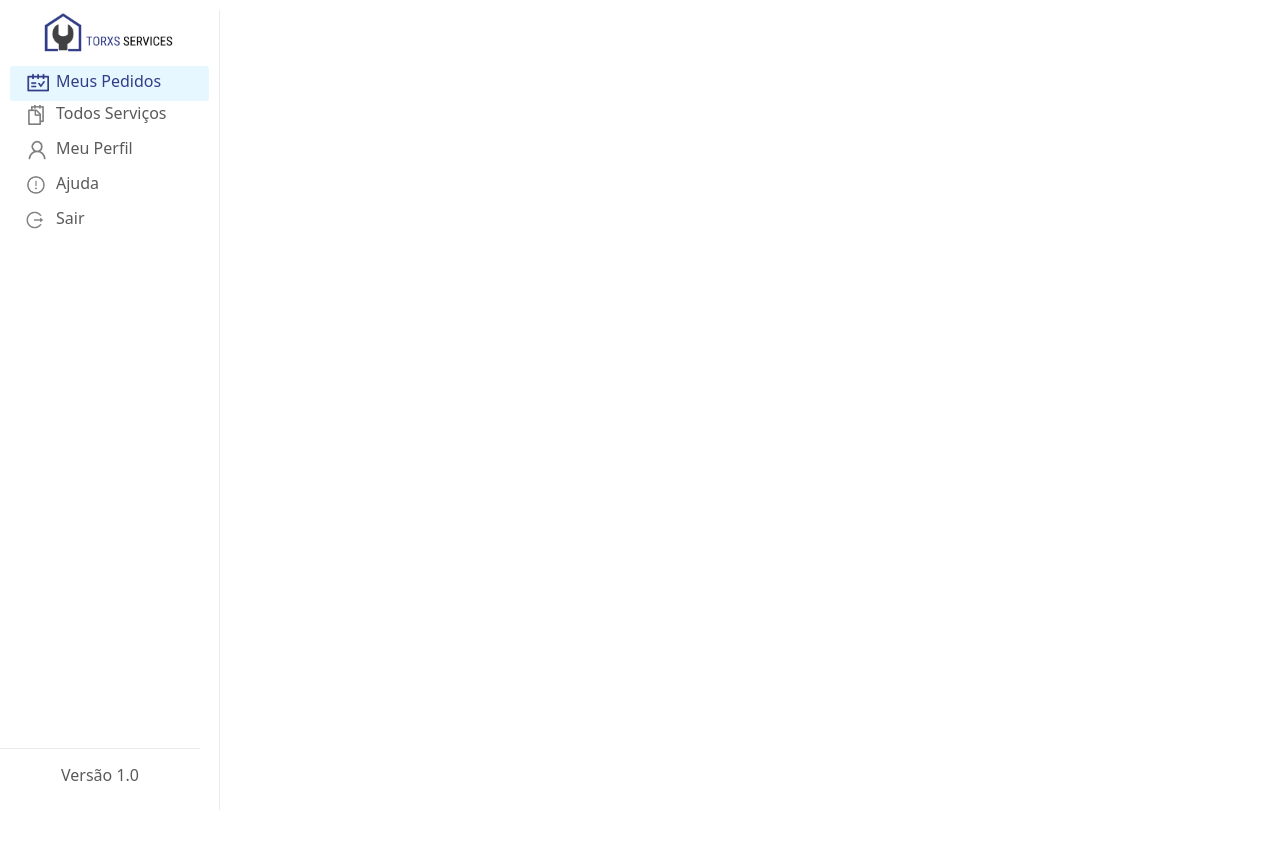
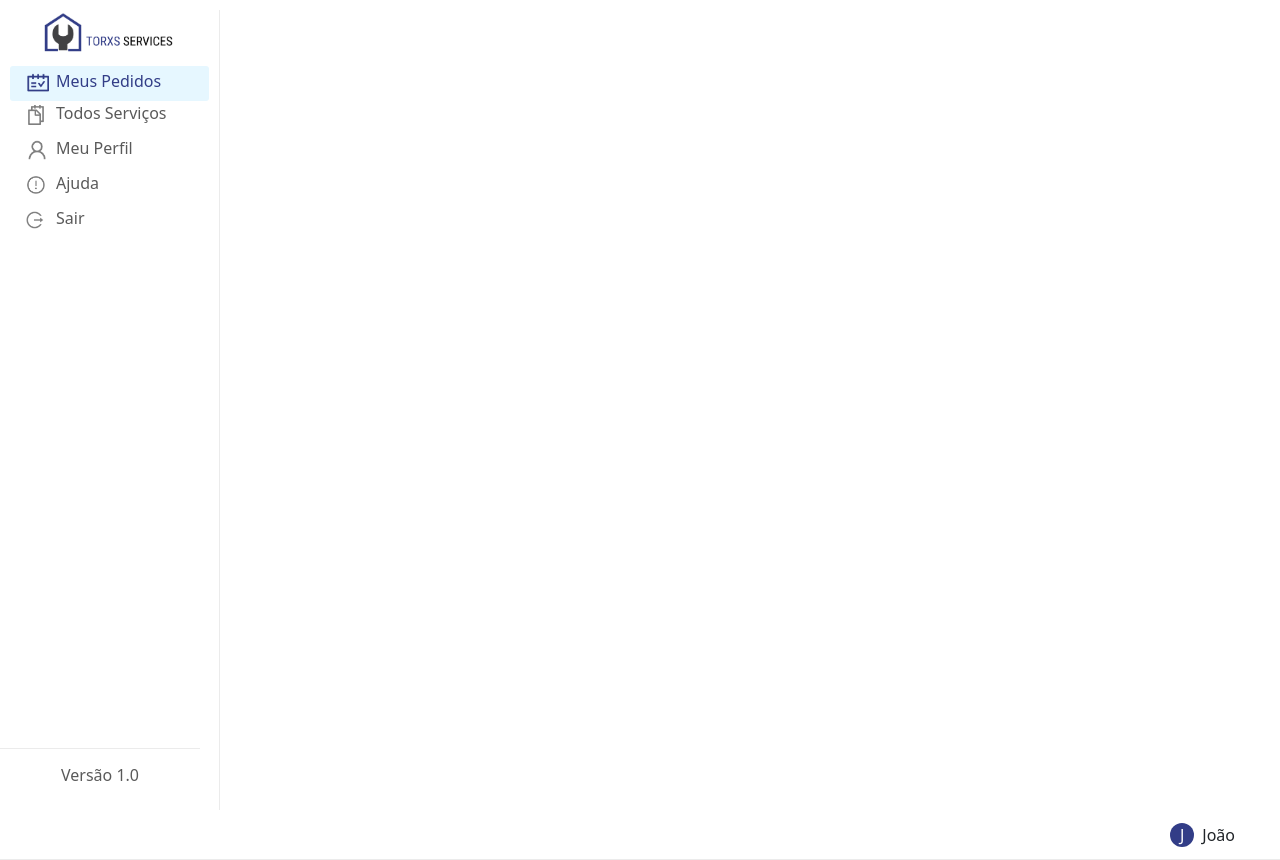
Before and after one commit to SnowGray24/DomesticGeneralServices, a React (Create React App) app: page /MeusPedidos in a window 1280 px wide. Before the commit the page ends 810 px from the top, so only its background shows below. Built offline with nearby package versions, Linux system fonts and the light colour scheme.

Commit message:
Adicionadas props ao componente Header

```diff
--- a/src/HomePageContratante.js
+++ b/src/HomePageContratante.js
@@ -4,6 +4,7 @@ import todosServicos from './img/icones/todos-servicos.png';
 import perfil from './img/icones/perfil.PNG';
 import ajuda from './img/icones/ajuda.PNG';
 import sair from './img/icones/sair.PNG';
+import Header from './components/Header';
 
 function HomePageContratante () {
 
@@ -36,7 +37,10 @@ function HomePageContratante () {
     ]
 
     return (
-       <MenuVertical options={Options}/>
+        <>
+            <MenuVertical options={Options}/>
+            <Header letraPerfil="J" nome="João"/>
+       </>
     )
 }
 
--- a/src/HomePagePrestador.js
+++ b/src/HomePagePrestador.js
@@ -47,7 +47,7 @@ function HomePagePrestador(){
             <main style={{display: 'flex'}}>
                 <MenuVertical options={Options}/>
                 <section style={{width: '100%', color: 'rgba(0, 0, 0, 0.5)'}}>
-                    <Header/>
+                    <Header letraPerfil="M" nome="Maria"/>
                     { mostrarTela() }
                 </section>
 
--- a/src/components/Header.js
+++ b/src/components/Header.js
@@ -1,14 +1,14 @@
 import '../css/header.css'
 
-function Header (){
+function Header ({letraPerfil, nome}){
     return (
         <header className="header">
             <div className="identificador-perfil">
                 <div className="bolaPerfilUsuario">
-                    M
+                    {letraPerfil}
                 </div>
                 <div>
-                    Maria
+                    {nome}
                 </div>
             </div>
         </header>
```
